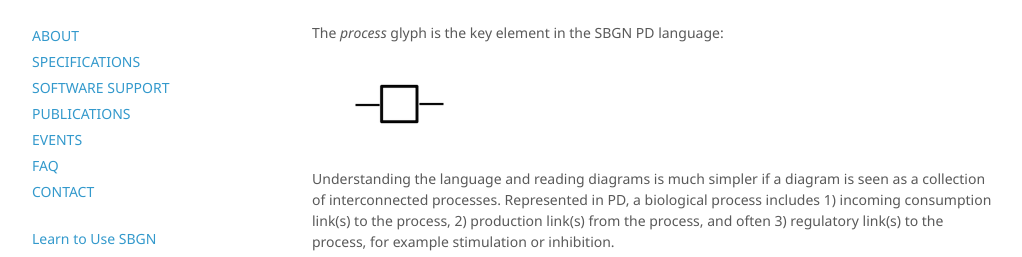
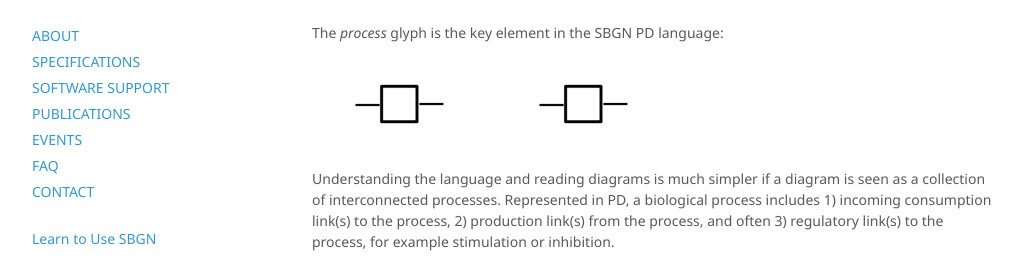
Before and after one commit to sbgn/sbgn, a Jekyll site: the page built from docs/learning_sbgn.md, in a window 1280 px wide and 900 px high, scrolled down 555 px. Shown: the part 176-433 px from the top of the window, without its empty margins (128-1150 px from the left). Built offline with Jekyll 4.4.1, drawn with Linux system fonts in a browser that asks for light colours; nearby versions of some CDN libraries.

Commit message:
Update learning_sbgn.md

```diff
--- a/docs/learning_sbgn.md
+++ b/docs/learning_sbgn.md
@@ -23,6 +23,7 @@
 <p>The <i>process</i> glyph is the key element in the SBGN PD language: </p>
 
 <img src="/sbgn/images/learning/process.png" alt="Process" height="80" width="180">
+<img src="/sbgn/images/learning/process.png" alt="Process" style="width:180px;height:80px;">
 
 <p>Understanding the language and reading diagrams is much simpler if a diagram is seen as a collection of interconnected processes. Represented in PD, a biological process includes 1) incoming consumption link(s) to the process, 2) production link(s) from the process, and often 3) regulatory link(s) to the process, for example stimulation or inhibition.</p>
 
```
